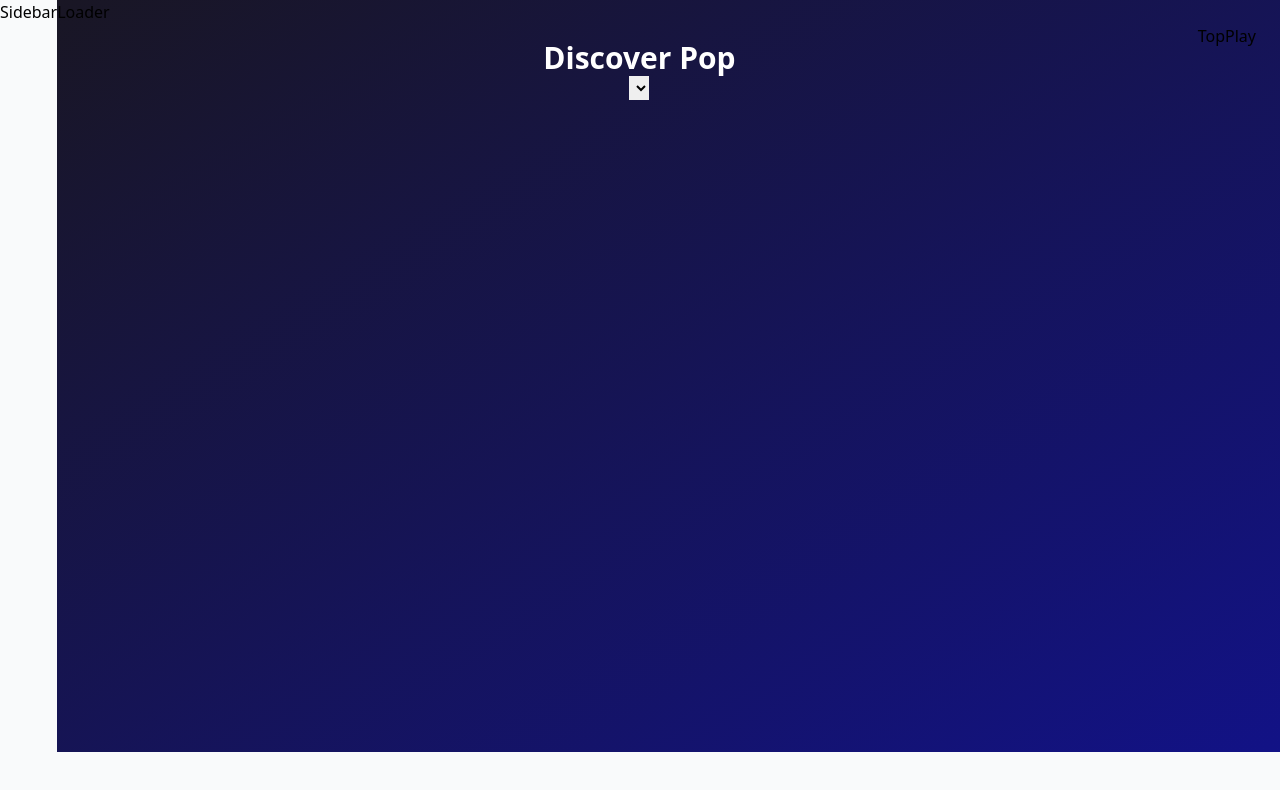
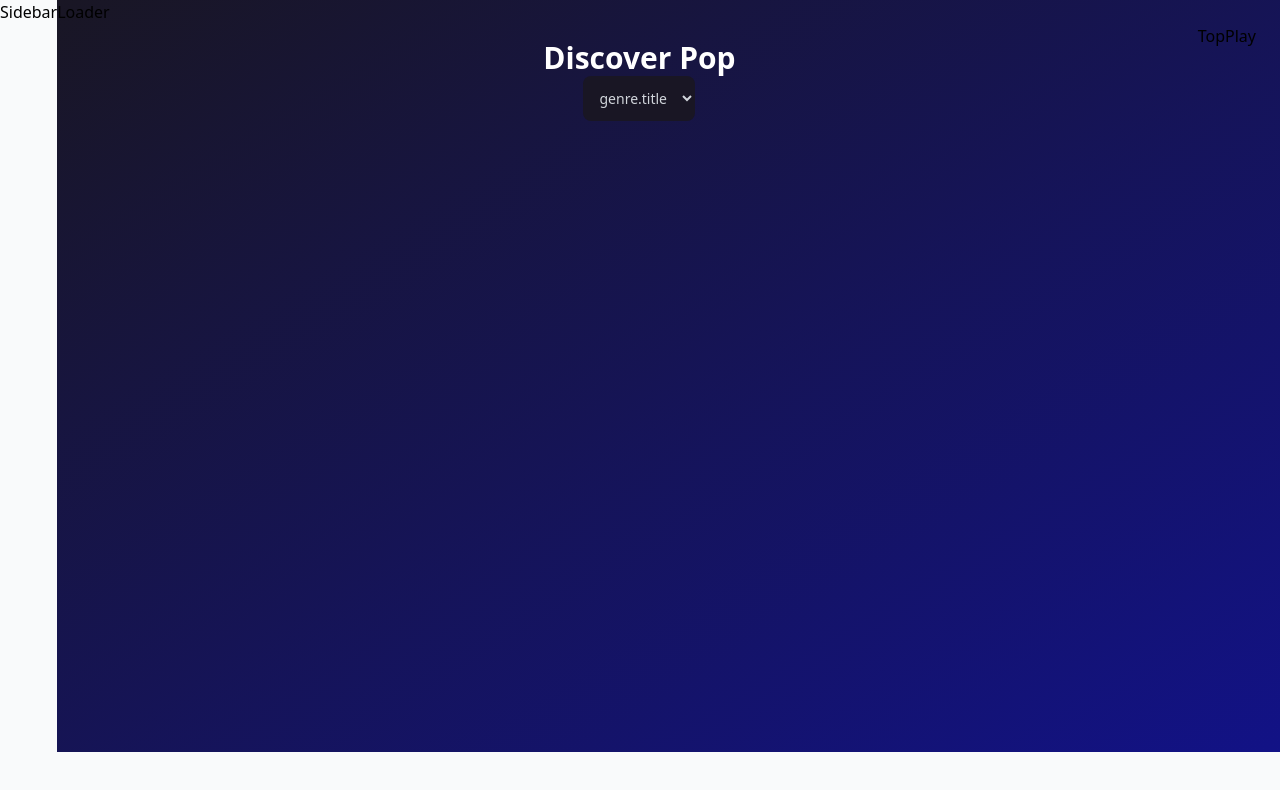
Before and after one commit to David-P-Molina/spotify-clone, a React (Vite) app: page / in a window 1280 px wide. Shown: the top 790 px of the page. Built offline with nearby package versions, Linux system fonts and the light colour scheme.

Commit message:
Create onChange function and map over options

```diff
--- a/src/pages/Discover.jsx
+++ b/src/pages/Discover.jsx
@@ -3,13 +3,21 @@ import { genres } from '../assets/constants';
 
 const Discover = () => {
     const genreTitle = 'Pop';
+    const handleOnChange = () => {
+
+    }
     return (
         <div className='flex flex-col'>
             <div className='w-full flex justify-between items-center sm: flex-row flex-col mt-4 mb-10'>
             <h2 className='font-bold text-3xl text-white text-left'>
                 Discover {genreTitle}
                 </h2>
-            <select> </select>
+            <select
+                onChange={handleOnChange()}
+                value=''
+                className='bg-black text-gray-300 rounded-lg outline-none p-3 text-sm sm:mt-0 mt-5'>
+                {genres.map((genre) => <option> genre.title</option>)}
+            </select>
             </div>
         </div>
     )
```
